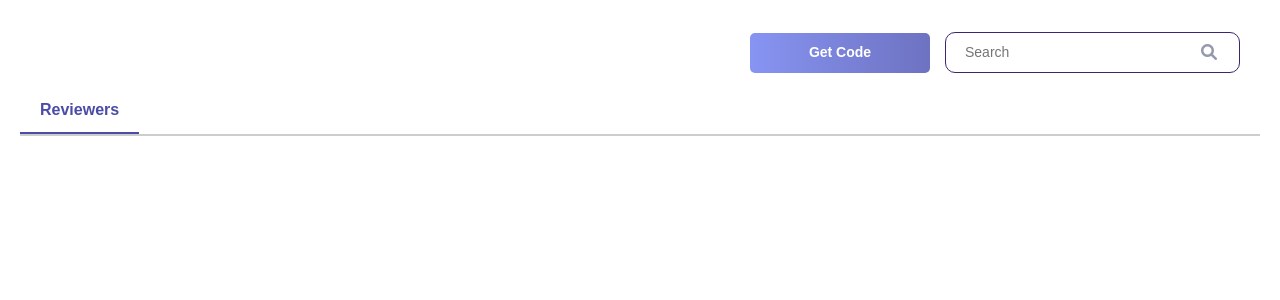
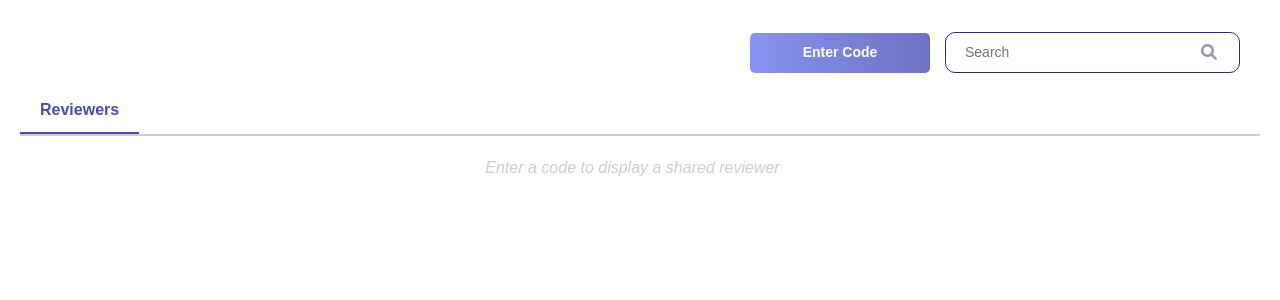
Before and after one commit to auriapple/QuilanaRW, a PHP site: page /shared.php in a window 1280 px wide. Shown: the part 58-358 px from the top of the page. Run offline with PHP 8.4, Linux system fonts and the light colour scheme; a user stored in the database is signed in; some libraries are stand-ins or nearby versions; some web fonts are replaced.

Commit message:
new file

```diff
--- a/shared.php
+++ b/shared.php
@@ -15,7 +15,7 @@
 
     <div class="content-wrapper">
         <div class="add-course-container">
-                <button class="secondary-button" id="get_code"> Get Code </button>
+            <button class="secondary-button" id="get_code">Enter Code</button>
             <form class="search-bar" action="#" method="GET">
                 <input type="text" name="query" placeholder="Search" required>
                 <button type="submit"><i class="fa fa-search"></i></button>
@@ -24,10 +24,93 @@
 
         <div class="tabs-container">
             <ul class="tabs">
-                    <li class="tab-link active" data-tab="assessment-tab">Reviewers</li>
-                    <li class="tab-link" id="details-tab-link" style="display: none;" data-tab="details-tab">Assessment Details</li>
+                <li class="tab-link active" data-tab="reviewers-tab">Reviewers</li>
+                <li class="tab-link" id="details-tab-link" style="display: none;" data-tab="details-tab">Reviewer Details</li>
             </ul>
         </div>
+
+        <div class="scrollable-content">
+            <!-- Reviewers Tab -->
+            <div id="reviewers-tab" class="tab-content active">
+                <div class="reviewer-container">
+                    <p class="no-assessments">Enter a code to display a shared reviewer</p>
                 </div>
+            </div>
+        </div>
+
+        <!-- Modal for entering the shared reviewer code -->
+        <div id="join-class-popup" class="popup-overlay">
+            <div id="join-modal-content" class="popup-content">
+                <span id="modal-close" class="popup-close">&times;</span>
+                <h2 id="join-class-title" class="popup-title">Enter Shared Code</h2>
+
+                <!-- Form to submit the shared reviewer code -->
+                <form id='code-frm' method="POST">
+                    <div class="modal-body">
+                        <div class="class-code">
+                            <input type="text" name="reviewer_code" required="required" class="code" placeholder="Enter Reviewer Code" />
+                        </div>
+                    </div>
+                    <div class="join-button">
+                        <button id="join" type="submit" class="secondary-button" name="join_by_code">Submit</button>
+                    </div>
+                </form>
+            </div>
+        </div>
+
+        <!-- Modal for missing reviewer code -->
+        <div id="missing-code-popup" class="popup-overlay">
+            <div id="missing-code-content" class="popup-content">
+                <span id="missing-code-close" class="popup-close">&times;</span>
+                <h2 id="missing-code-title" class="popup-title">Missing Code</h2>
+                <p>Please provide a reviewer code to proceed.</p>
+                <button class="secondary-button" id="missing-code-ok">OK</button>
+            </div>
+        </div>
+    </div>
+
+    <script>
+        // Handle the popup opening for entering the code
+        $('#get_code').click(function() {
+            $('#join-class-popup').fadeIn();
+        });
+
+        // Handle the popup closing
+        $('#modal-close').click(function() {
+            $('#join-class-popup').fadeOut();
+        });
+
+        // Handle the missing code modal close
+        $('#missing-code-close, #missing-code-ok').click(function() {
+            $('#missing-code-popup').fadeOut();
+        });
+
+        // Handle the form submission via AJAX
+        $('#code-frm').submit(function(e) {
+            e.preventDefault();
+            var code = $('input[name="reviewer_code"]').val().trim();
+
+            if (code === "") {
+                // Show the missing code modal if the input is empty
+                $('#join-class-popup').fadeOut();
+                $('#missing-code-popup').fadeIn();
+            } else {
+                // Proceed with AJAX request if code is provided
+                $.ajax({
+                    url: 'fetch_reviewer.php', // Call to backend to fetch reviewer by code
+                    type: 'POST',
+                    data: { reviewer_code: code },
+                    success: function(response) {
+                        // Display the fetched reviewer in the reviewers tab
+                        $('.reviewer-container').html(response);
+                        $('#join-class-popup').fadeOut();
+                    },
+                    error: function() {
+                        alert('Failed to fetch reviewer. Please check the code.');
+                    }
+                });
+            }
+        });
+    </script>
 </body>
 </html>
```
Also changed, not shown: fetch_reviewer.php (added, +58 -0 lines). Lines whose indentation alone changed are shown as unchanged.
